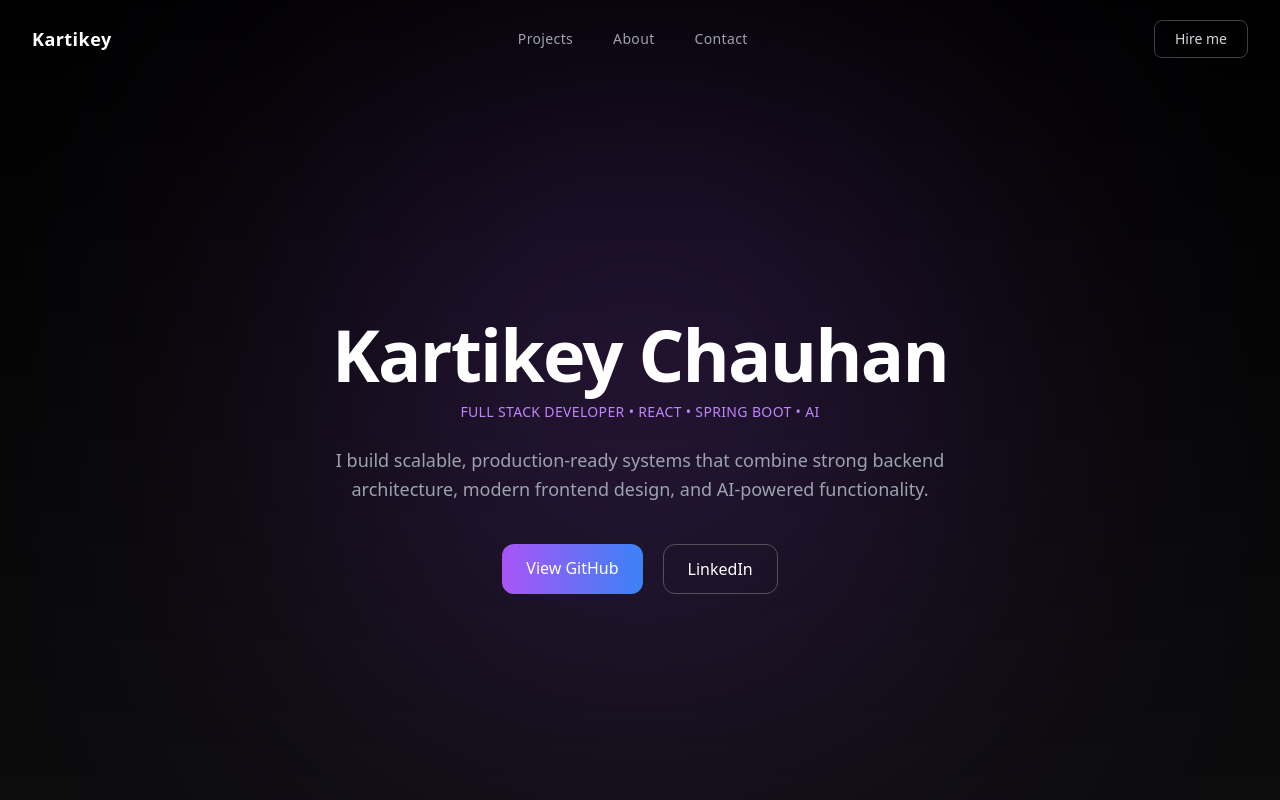
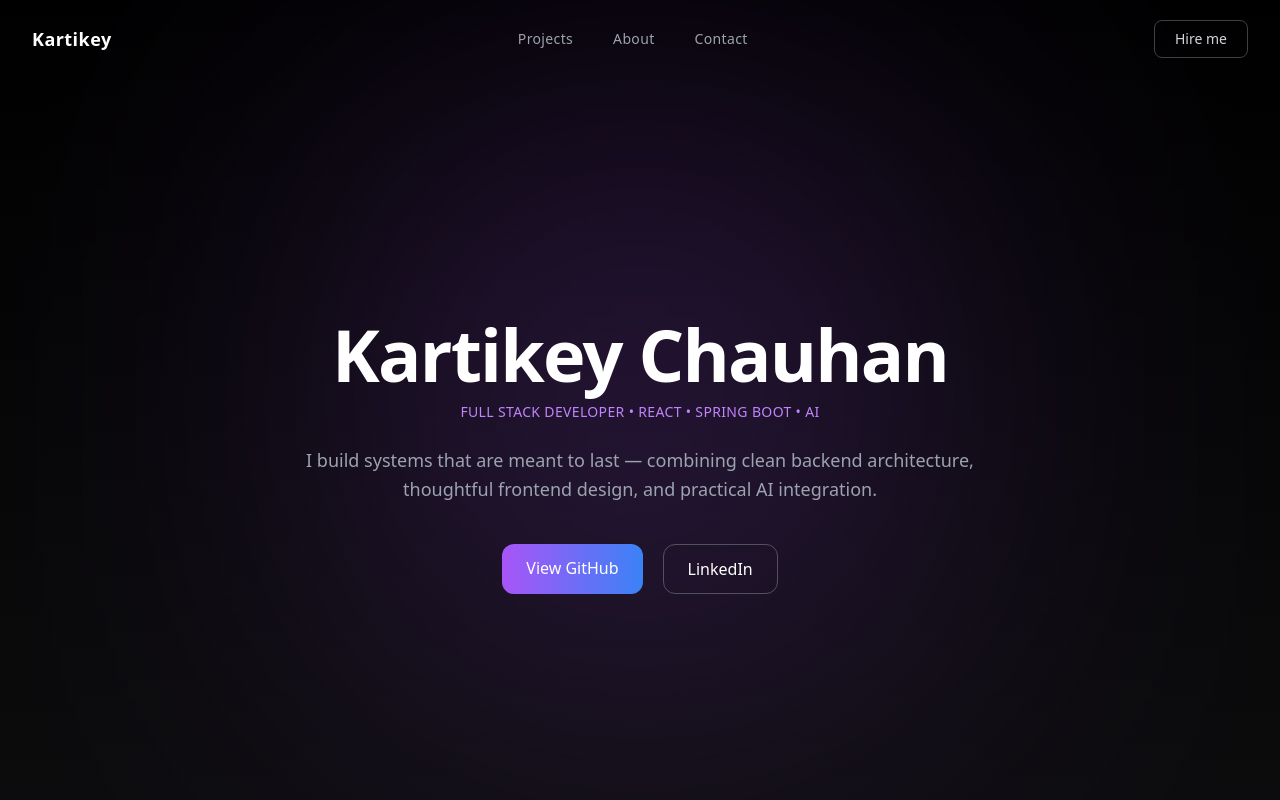
Before and after one commit to 23-kartikey/portfolio, a React app in the folder portfolio/: page / in a window 1280 px wide. Shown: the top 800 px of the page. Built offline with nearby package versions, Linux system fonts and the light colour scheme; the HTML template or start-up script is replaced by a standard one.

Commit message:
fix: fixed description on Hero

```diff
--- a/portfolio/src/components/Hero.jsx
+++ b/portfolio/src/components/Hero.jsx
@@ -20,8 +20,7 @@ export default function Hero() {
       </p>
 
       <p className="mt-6 text-gray-400 text-lg max-w-2xl leading-relaxed relative z-10">
-        I build scalable, production-ready systems that combine strong backend architecture,
-        modern frontend design, and AI-powered functionality.
+        I build systems that are meant to last — combining clean backend architecture, thoughtful frontend design, and practical AI integration.
       </p>
 
       <div className="mt-10 flex gap-5 relative z-10">
```
